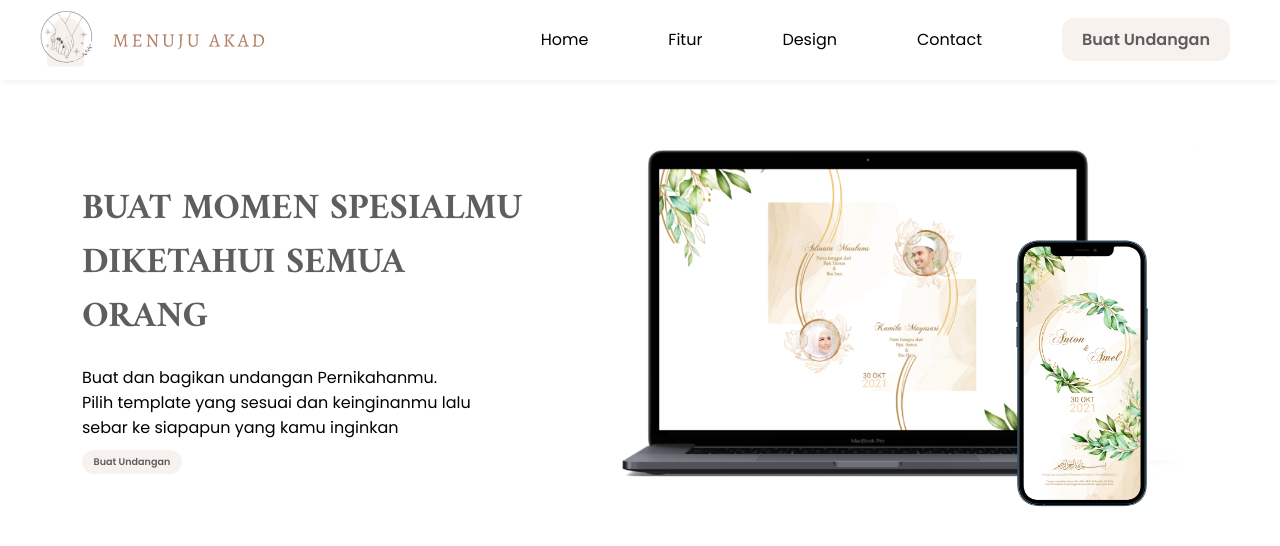
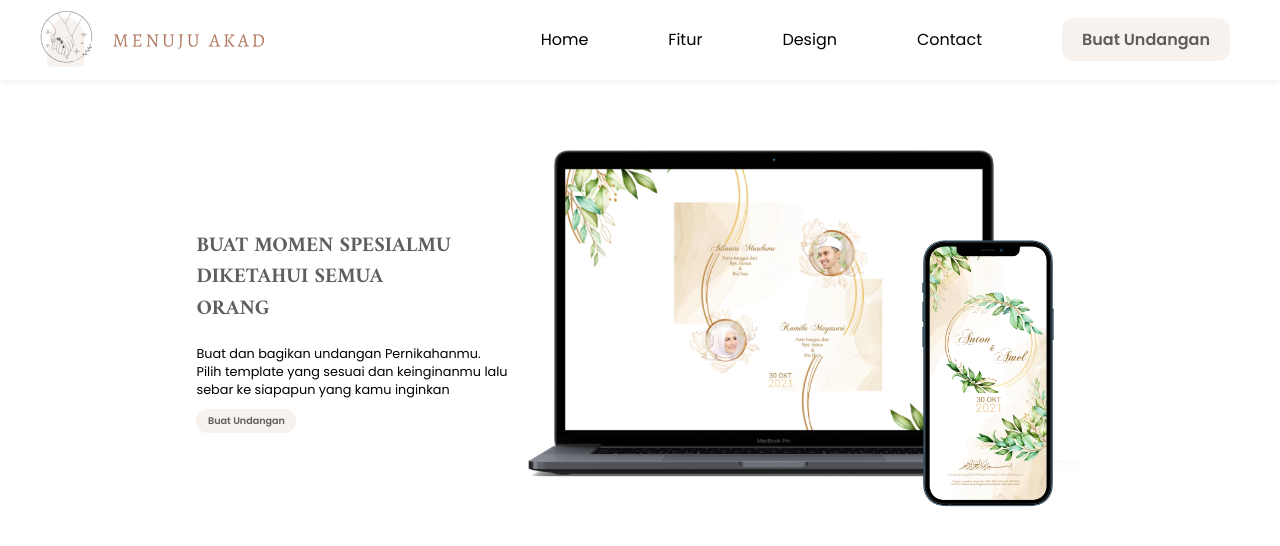
Before and after one commit to bktech-id/menujuakad, a React (Create React App) app: page / in a window 1280 px wide. Shown: the top 546 px of the page. Built offline with nearby package versions, Linux system fonts and the light colour scheme.

Commit message:
fix: fix image 576-768

```diff
--- a/src/containers/HomePage/index.jsx
+++ b/src/containers/HomePage/index.jsx
@@ -20,8 +20,12 @@ const HomePage = () => {
           </p>
           <button className={styles.buatUndangan} href='#'>Buat Undangan</button>
         </div>
+        <div>
         <img className={styles.designDesktop} src={mainDesign} />
+        </div>
+        <div>
         <img className={styles.designMobile} src={designMobile} />
+        </div>
       </div>
     </div>
   )
--- a/src/containers/HomePage/styles.module.css
+++ b/src/containers/HomePage/styles.module.css
@@ -79,3 +79,21 @@
     font-size: 0.6rem;
   }
 }
+
+@media (min-width: 576px) {
+  .designDesktop {
+    min-width: 40%;
+  }
+
+  .aboutWording {
+    margin-left: 20px;
+    margin-right: 20px;
+  }
+  .aboutWording h1 {
+    font-size: 1.3rem;
+  }
+
+  .aboutWording p {
+    font-size: 0.8rem;
+  }
+}
```
